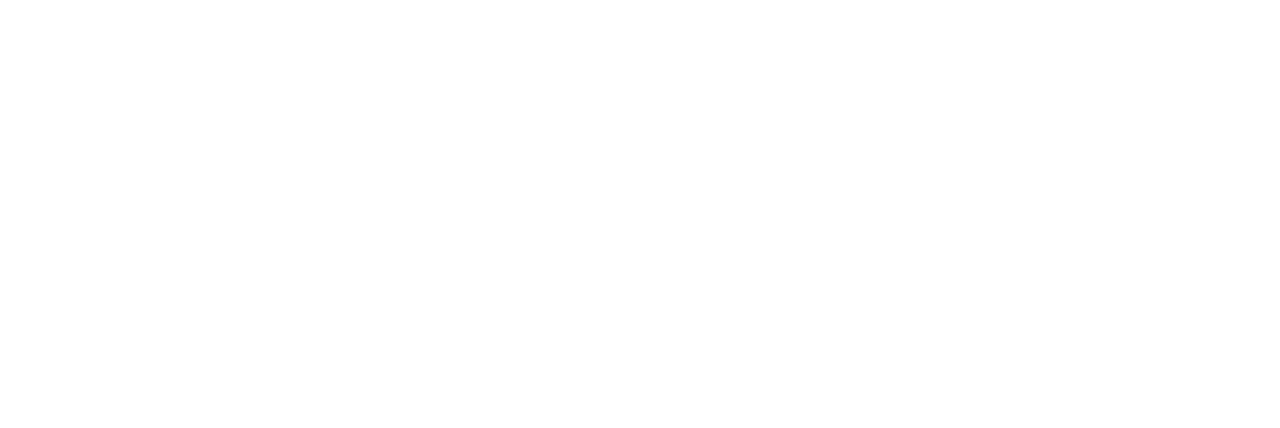
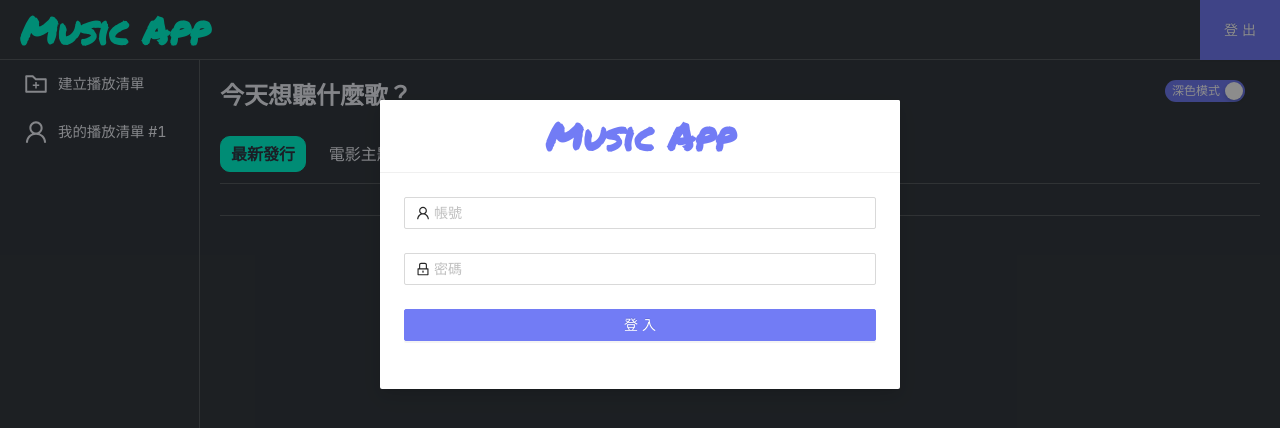
Before and after one commit to chen-chens/project-music-app, a React (Create React App) app: page /project-music-app/master in a window 1280 px wide. Before the commit this address had no page. Shown: the top 428 px of the page. Built offline with nearby package versions, Linux system fonts and the light colour scheme.

Commit message:
[v0.2.7] - update URL 'master/' to '/project-music-app/master'

```diff
--- a/src/page/home/index.tsx
+++ b/src/page/home/index.tsx
@@ -27,8 +27,8 @@
     useEffect(()=> {
         if(urlParams.access_token){
             dispatch(currentUserActions.getToken(urlParams.access_token.toString())); // update token to redux
-            navigate("/master");
-        }else if(location.pathname === "/master" && token){
+            navigate("/project-music-app/master");
+        }else if(location.pathname === "/project-music-app/master" && token){
             dispatch(currentUserActions.getToken(token));
         }else{ // 重新整理，顯示 LoginModal
             dispatch(currentUserActions.userExpired(true));
@@ -46,7 +46,7 @@
         <ThemeContext.Provider value={themeState}>
             <Layouts.Body>
                 <Layouts.TopHeader theme={themeState}>
-                    <Typography.Title level={1} className="logo" onClick={() => navigate("/master")}>Music App</Typography.Title>
+                    <Typography.Title level={1} className="logo" onClick={() => navigate("/project-music-app/master")}>Music App</Typography.Title>
                     <Button className="menuBtn" type="primary" onClick={() => setShowMobileNav(!showMobileNav)}>
                         <MenuOutlined />
                     </Button>
--- a/src/page/home/layouts/aside/index.tsx
+++ b/src/page/home/layouts/aside/index.tsx
@@ -42,7 +42,7 @@
             break;
 
             default:
-                navigate(`/master/myPlayLists/${key}`);
+                navigate(`/project-music-app/master/myPlayLists/${key}`);
                 props.setShowMobileNav(!props.showMobileNav);
             break;
         }
--- a/src/page/logIn/loginForm.tsx
+++ b/src/page/logIn/loginForm.tsx
@@ -19,7 +19,7 @@
     // form 資料驗證成功
     const onFinish = (values: {username: string, password: string}) => {
         const client_id = 'd2a09310d88449df94972cd08f3a96ec'; // Your client id
-        const redirect_uri = 'http://localhost:3000/master'; // Your redirect uri
+        const redirect_uri = 'http://localhost:3000/project-music-app/master'; // Your redirect uri
 
         const stateKey = 'spotify_auth_state';
         const state = generateRandomString(16);
--- a/src/routes/index.tsx
+++ b/src/routes/index.tsx
@@ -8,7 +8,7 @@
 
 export const routes: RoutesType[] = [
     {
-        path: "/",
+        path: "/project-music-app/",
         element: <LogIn />,
     },
     {
@@ -16,7 +16,7 @@
         element: <LogIn />,
     },
     {
-        path: "master/*",
+        path: "project-music-app/master/*",
         element: <Home />,
         children: [
             {
```
